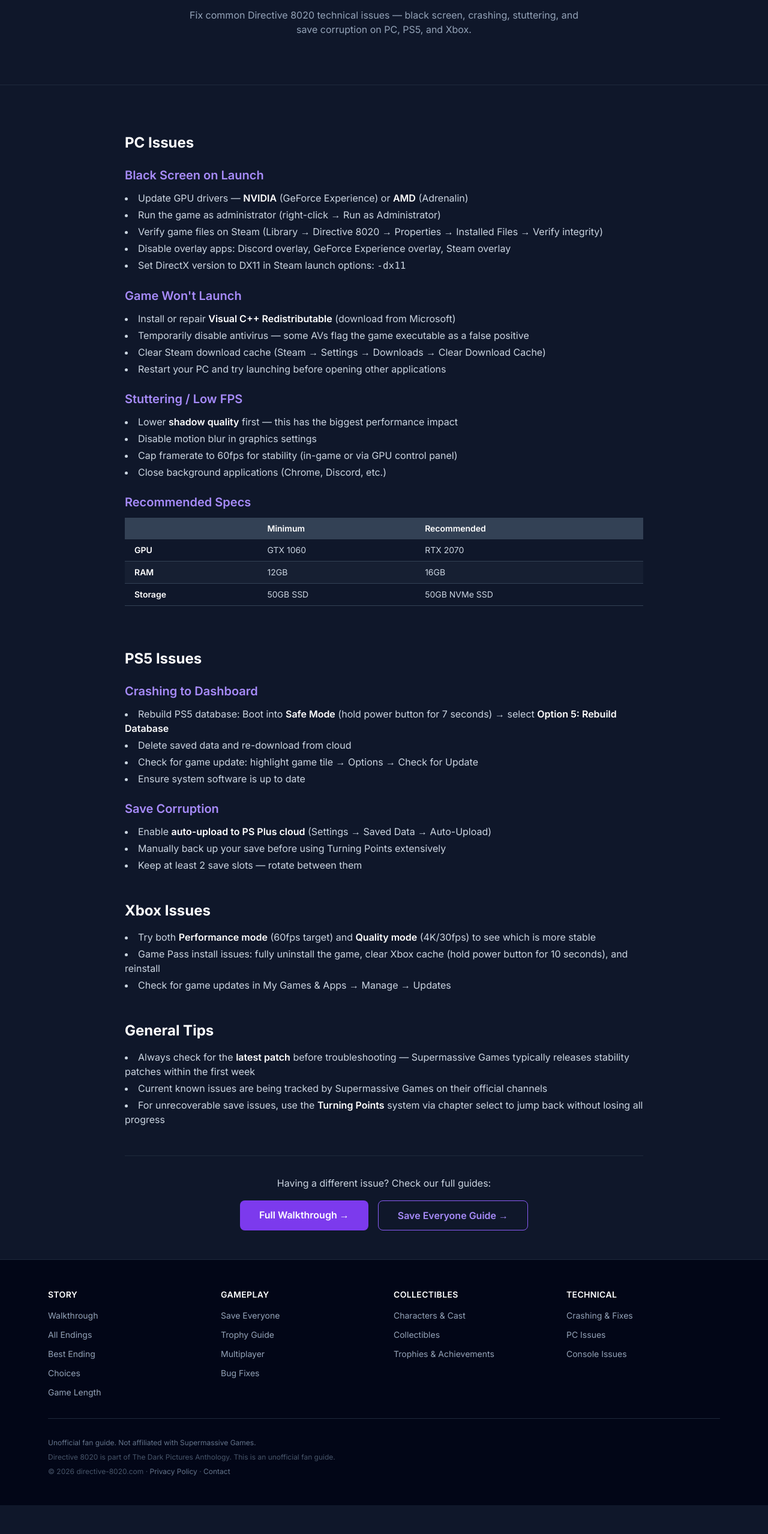
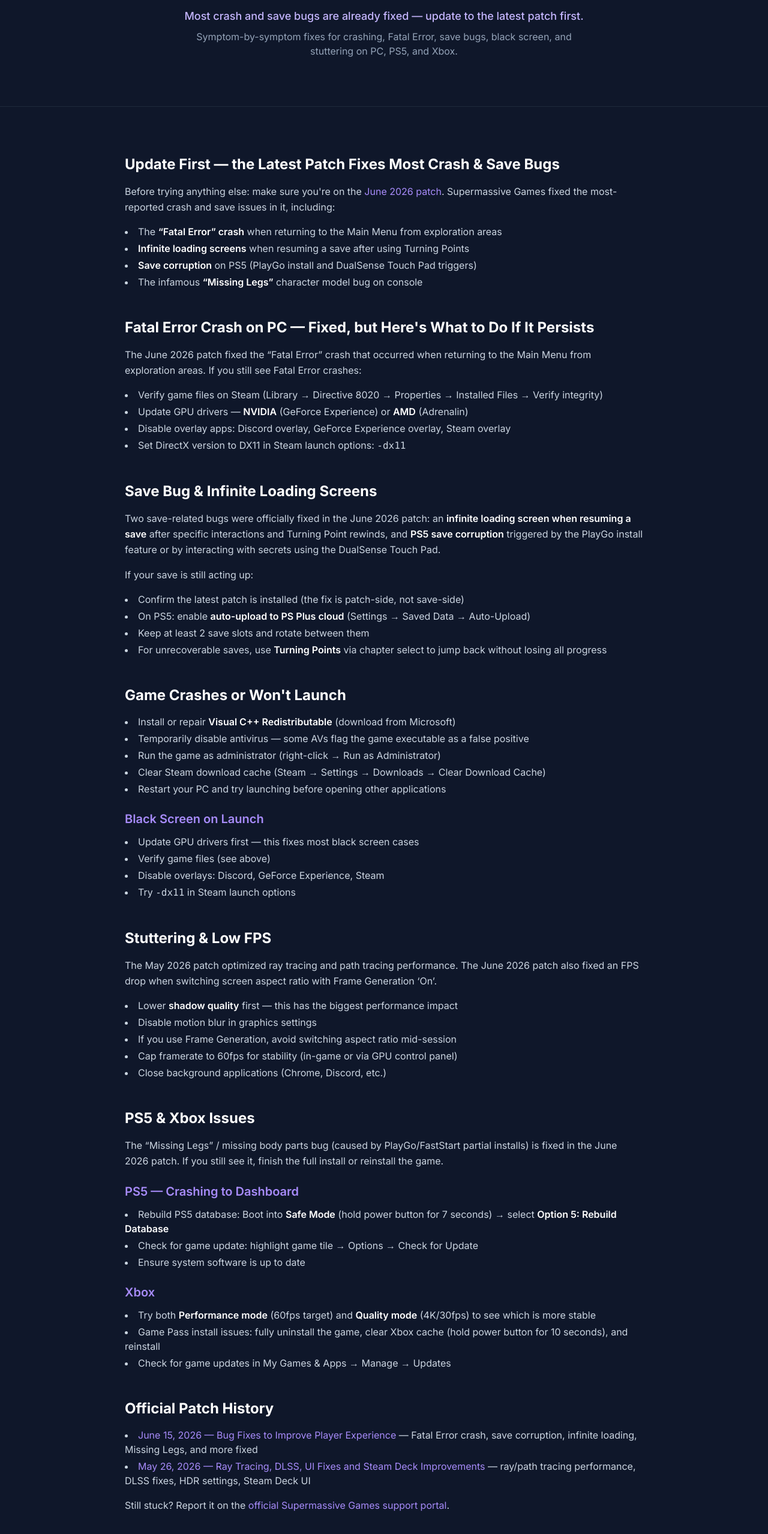
Before and after one commit to dayong/directive-8020, a Next.js app: page /bug-fixes in a window 1280 px wide. Shown: the part 229-2786 px from the top of the page at 60% size. Before the commit the page ends 2738 px from the top, so only its background shows below. Built offline with nearby package versions, Linux system fonts and the light colour scheme; no server answers.

Commit message:
update bug-fixes

```diff
--- a/app/bug-fixes/page.tsx
+++ b/app/bug-fixes/page.tsx
@@ -2,13 +2,13 @@
 import Link from 'next/link';
 
 export const metadata: Metadata = {
-  title: 'Directive 8020 Bug Fixes & Crashing Solutions',
+  title: 'Directive 8020 Crashing or Fatal Error? How to Fix It',
   description:
-    "Fix Directive 8020 crashing, black screen, won't launch, stuttering and save corruption issues on PC, PS5, and Xbox.",
+    'Directive 8020 crashing, fatal error or save bug? The June 2026 patch fixed the Fatal Error crash, save corruption and loading freezes. Fixes for PC, PS5, Xbox.',
   openGraph: {
-    title: 'Directive 8020 Bug Fixes & Crashing Solutions',
+    title: 'Directive 8020 Crashing or Fatal Error? How to Fix It',
     description:
-      'Fix Directive 8020 technical issues on PC, PS5, and Xbox. Black screen, crashing, stuttering, and save corruption solutions.',
+      'Directive 8020 crashing, fatal error or save bug? The June 2026 patch fixed the Fatal Error crash, save corruption and loading freezes. Fixes for PC, PS5, Xbox.',
     images: ['/og-image.png'],
     type: 'website',
   },
@@ -20,46 +20,184 @@
       <section className="relative overflow-hidden bg-slate-900 border-b border-slate-800">
         <div className="relative max-w-4xl mx-auto px-4 py-16 md:py-20 text-center">
           <h1 className="text-3xl md:text-4xl font-bold text-slate-100 mb-4">
-            Bug Fixes & Crashing Solutions
+            Directive 8020 Crashing or Fatal Error?
           </h1>
+          <p className="text-violet-300 font-medium text-lg mb-2">
+            Most crash and save bugs are already fixed — update to the latest patch first.
+          </p>
           <p className="text-slate-400 max-w-2xl mx-auto">
-            Fix common Directive 8020 technical issues — black screen, crashing,
-            stuttering, and save corruption on PC, PS5, and Xbox.
+            Symptom-by-symptom fixes for crashing, Fatal Error, save bugs,
+            black screen, and stuttering on PC, PS5, and Xbox.
           </p>
         </div>
       </section>
 
       <div className="max-w-4xl mx-auto px-4 py-12 space-y-12 mdx-content">
-        {/* PC Issues */}
+        {/* Update First */}
+        <section>
+          <h2>Update First — the Latest Patch Fixes Most Crash &amp; Save Bugs</h2>
+          <p>
+            Before trying anything else: make sure you&apos;re on the{' '}
+            <a
+              href="https://store.steampowered.com/news/app/2255370/view/673997481174894605"
+              target="_blank"
+              rel="noopener noreferrer"
+              className="text-violet-400 hover:underline"
+            >
+              June 2026 patch
+            </a>
+            . Supermassive Games fixed the most-reported crash and save issues
+            in it, including:
+          </p>
+          <ul>
+            <li>The <strong>&ldquo;Fatal Error&rdquo; crash</strong> when returning to the Main Menu from exploration areas</li>
+            <li><strong>Infinite loading screens</strong> when resuming a save after using Turning Points</li>
+            <li><strong>Save corruption</strong> on PS5 (PlayGo install and DualSense Touch Pad triggers)</li>
+            <li>The infamous <strong>&ldquo;Missing Legs&rdquo;</strong> character model bug on console</li>
+          </ul>
+        </section>
+
+        {/* Fatal Error */}
         <section id="pc">
-          <h2>PC Issues</h2>
-
-          <h3>Black Screen on Launch</h3>
+          <h2>Fatal Error Crash on PC — Fixed, but Here&apos;s What to Do If It Persists</h2>
+          <p>
+            The June 2026 patch fixed the &ldquo;Fatal Error&rdquo; crash that
+            occurred when returning to the Main Menu from exploration areas. If
+            you still see Fatal Error crashes:
+          </p>
           <ul>
+            <li>Verify game files on Steam (Library → Directive 8020 → Properties → Installed Files → Verify integrity)</li>
             <li>Update GPU drivers — <strong>NVIDIA</strong> (GeForce Experience) or <strong>AMD</strong> (Adrenalin)</li>
-            <li>Run the game as administrator (right-click → Run as Administrator)</li>
-            <li>Verify game files on Steam (Library → Directive 8020 → Properties → Installed Files → Verify integrity)</li>
             <li>Disable overlay apps: Discord overlay, GeForce Experience overlay, Steam overlay</li>
             <li>Set DirectX version to DX11 in Steam launch options: <code>-dx11</code></li>
           </ul>
+        </section>
 
-          <h3>Game Won&apos;t Launch</h3>
+        {/* Save Bug */}
+        <section>
+          <h2>Save Bug &amp; Infinite Loading Screens</h2>
+          <p>
+            Two save-related bugs were officially fixed in the June 2026 patch:
+            an <strong>infinite loading screen when resuming a save</strong>{' '}
+            after specific interactions and Turning Point rewinds, and{' '}
+            <strong>PS5 save corruption</strong> triggered by the PlayGo
+            install feature or by interacting with secrets using the
+            DualSense Touch Pad.
+          </p>
+          <p>If your save is still acting up:</p>
+          <ul>
+            <li>Confirm the latest patch is installed (the fix is patch-side, not save-side)</li>
+            <li>On PS5: enable <strong>auto-upload to PS Plus cloud</strong> (Settings → Saved Data → Auto-Upload)</li>
+            <li>Keep at least 2 save slots and rotate between them</li>
+            <li>For unrecoverable saves, use <strong>Turning Points</strong> via chapter select to jump back without losing all progress</li>
+          </ul>
+        </section>
+
+        {/* Won't Launch */}
+        <section>
+          <h2>Game Crashes or Won&apos;t Launch</h2>
           <ul>
             <li>Install or repair <strong>Visual C++ Redistributable</strong> (download from Microsoft)</li>
             <li>Temporarily disable antivirus — some AVs flag the game executable as a false positive</li>
+            <li>Run the game as administrator (right-click → Run as Administrator)</li>
             <li>Clear Steam download cache (Steam → Settings → Downloads → Clear Download Cache)</li>
             <li>Restart your PC and try launching before opening other applications</li>
           </ul>
 
-          <h3>Stuttering / Low FPS</h3>
+          <h3>Black Screen on Launch</h3>
+          <ul>
+            <li>Update GPU drivers first — this fixes most black screen cases</li>
+            <li>Verify game files (see above)</li>
+            <li>Disable overlays: Discord, GeForce Experience, Steam</li>
+            <li>Try <code>-dx11</code> in Steam launch options</li>
+          </ul>
+        </section>
+
+        {/* Performance */}
+        <section>
+          <h2>Stuttering &amp; Low FPS</h2>
+          <p>
+            The May 2026 patch optimized ray tracing and path tracing
+            performance. The June 2026 patch also fixed an FPS drop when
+            switching screen aspect ratio with Frame Generation &lsquo;On&rsquo;.
+          </p>
           <ul>
             <li>Lower <strong>shadow quality</strong> first — this has the biggest performance impact</li>
             <li>Disable motion blur in graphics settings</li>
+            <li>If you use Frame Generation, avoid switching aspect ratio mid-session</li>
             <li>Cap framerate to 60fps for stability (in-game or via GPU control panel)</li>
             <li>Close background applications (Chrome, Discord, etc.)</li>
           </ul>
+        </section>
 
-          <h3>Recommended Specs</h3>
+        {/* Console */}
+        <section id="console">
+          <h2>PS5 &amp; Xbox Issues</h2>
+          <p>
+            The &ldquo;Missing Legs&rdquo; / missing body parts bug (caused by
+            PlayGo/FastStart partial installs) is fixed in the June 2026 patch.
+            If you still see it, finish the full install or reinstall the game.
+          </p>
+
+          <h3>PS5 — Crashing to Dashboard</h3>
+          <ul>
+            <li>Rebuild PS5 database: Boot into <strong>Safe Mode</strong> (hold power button for 7 seconds) → select <strong>Option 5: Rebuild Database</strong></li>
+            <li>Check for game update: highlight game tile → Options → Check for Update</li>
+            <li>Ensure system software is up to date</li>
+          </ul>
+
+          <h3>Xbox</h3>
+          <ul>
+            <li>Try both <strong>Performance mode</strong> (60fps target) and <strong>Quality mode</strong> (4K/30fps) to see which is more stable</li>
+            <li>Game Pass install issues: fully uninstall the game, clear Xbox cache (hold power button for 10 seconds), and reinstall</li>
+            <li>Check for game updates in My Games &amp; Apps → Manage → Updates</li>
+          </ul>
+        </section>
+
+        {/* Official Patch History */}
+        <section>
+          <h2>Official Patch History</h2>
+          <ul>
+            <li>
+              <a
+                href="https://store.steampowered.com/news/app/2255370/view/673997481174894605"
+                target="_blank"
+                rel="noopener noreferrer"
+                className="text-violet-400 hover:underline"
+              >
+                June 15, 2026 — Bug Fixes to Improve Player Experience
+              </a>{' '}
+              — Fatal Error crash, save corruption, infinite loading, Missing Legs, and more fixed
+            </li>
+            <li>
+              <a
+                href="https://store.steampowered.com/news/app/2255370/view/671743778889926052"
+                target="_blank"
+                rel="noopener noreferrer"
+                className="text-violet-400 hover:underline"
+              >
+                May 26, 2026 — Ray Tracing, DLSS, UI Fixes and Steam Deck Improvements
+              </a>{' '}
+              — ray/path tracing performance, DLSS fixes, HDR settings, Steam Deck UI
+            </li>
+          </ul>
+          <p>
+            Still stuck? Report it on the{' '}
+            <a
+              href="https://supermassivegamesltd.zendesk.com/hc/en-gb"
+              target="_blank"
+              rel="noopener noreferrer"
+              className="text-violet-400 hover:underline"
+            >
+              official Supermassive Games support portal
+            </a>
+            .
+          </p>
+        </section>
+
+        {/* Official Specs */}
+        <section>
+          <h2>Official System Requirements</h2>
           <div className="overflow-x-auto">
             <table>
               <thead>
@@ -71,68 +209,33 @@
               </thead>
               <tbody>
                 <tr>
+                  <td><strong>CPU</strong></td>
+                  <td>Intel Core i5-8400 / AMD Ryzen 5 1600</td>
+                  <td>Intel Core i5-12400F / AMD Ryzen 5 5600</td>
+                </tr>
+                <tr>
                   <td><strong>GPU</strong></td>
-                  <td>GTX 1060</td>
-                  <td>RTX 2070</td>
+                  <td>NVIDIA RTX 2070 Super / AMD RX 5700</td>
+                  <td>NVIDIA RTX 3070 / AMD RX 6800</td>
                 </tr>
                 <tr>
                   <td><strong>RAM</strong></td>
-                  <td>12GB</td>
+                  <td>16GB</td>
                   <td>16GB</td>
                 </tr>
                 <tr>
                   <td><strong>Storage</strong></td>
-                  <td>50GB SSD</td>
-                  <td>50GB NVMe SSD</td>
+                  <td>70GB (SSD recommended)</td>
+                  <td>70GB (SSD recommended)</td>
                 </tr>
               </tbody>
             </table>
           </div>
         </section>
 
-        {/* PS5 Issues */}
-        <section id="console">
-          <h2>PS5 Issues</h2>
-
-          <h3>Crashing to Dashboard</h3>
-          <ul>
-            <li>Rebuild PS5 database: Boot into <strong>Safe Mode</strong> (hold power button for 7 seconds) → select <strong>Option 5: Rebuild Database</strong></li>
-            <li>Delete saved data and re-download from cloud</li>
-            <li>Check for game update: highlight game tile → Options → Check for Update</li>
-            <li>Ensure system software is up to date</li>
-          </ul>
-
-          <h3>Save Corruption</h3>
-          <ul>
-            <li>Enable <strong>auto-upload to PS Plus cloud</strong> (Settings → Saved Data → Auto-Upload)</li>
-            <li>Manually back up your save before using Turning Points extensively</li>
-            <li>Keep at least 2 save slots — rotate between them</li>
-          </ul>
-        </section>
-
-        {/* Xbox Issues */}
-        <section>
-          <h2>Xbox Issues</h2>
-          <ul>
-            <li>Try both <strong>Performance mode</strong> (60fps target) and <strong>Quality mode</strong> (4K/30fps) to see which is more stable</li>
-            <li>Game Pass install issues: fully uninstall the game, clear Xbox cache (hold power button for 10 seconds), and reinstall</li>
-            <li>Check for game updates in My Games & Apps → Manage → Updates</li>
-          </ul>
-        </section>
-
-        {/* General Tips */}
-        <section>
-          <h2>General Tips</h2>
-          <ul>
-            <li>Always check for the <strong>latest patch</strong> before troubleshooting — Supermassive Games typically releases stability patches within the first week</li>
-            <li>Current known issues are being tracked by Supermassive Games on their official channels</li>
-            <li>For unrecoverable save issues, use the <strong>Turning Points</strong> system via chapter select to jump back without losing all progress</li>
-          </ul>
-        </section>
-
         {/* CTA */}
         <div className="text-center pt-8 border-t border-slate-800">
-          <p className="text-slate-400 mb-4">Having a different issue? Check our full guides:</p>
+          <p className="text-slate-400 mb-4">Back to the game? Check our full guides:</p>
           <div className="flex flex-col sm:flex-row justify-center gap-4">
             <Link href="/walkthrough" className="inline-block px-8 py-3 rounded-lg bg-violet-600 hover:bg-violet-500 text-white font-semibold transition-colors">
               Full Walkthrough →
```
